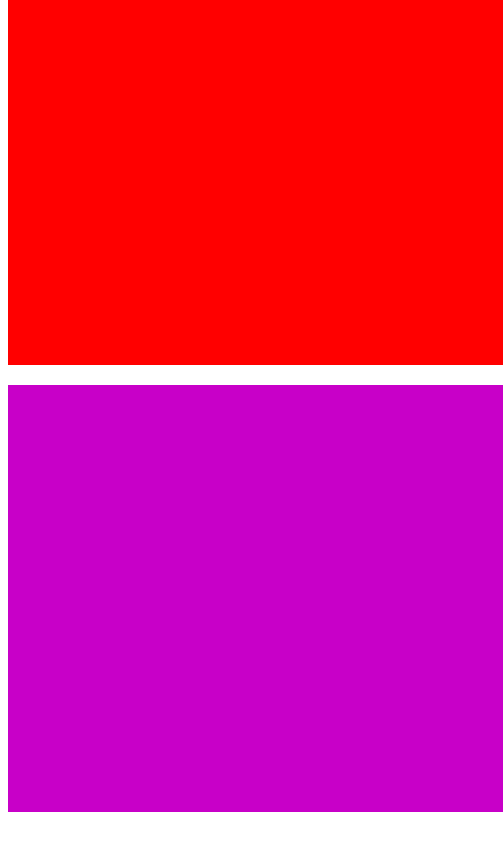
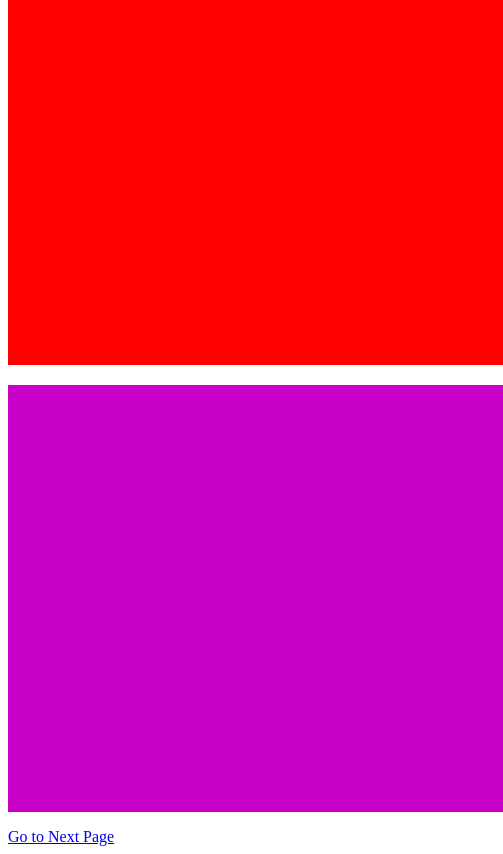
Before and after one commit to catsarecute600/catsarecute600.github.io, a plain HTML site: page about.html in a window 1280 px wide. Shown: the part 1076-1930 px from the top of the page, 0-503 px from the left. Before the commit the page ends 1904 px from the top, so only its background shows below. Drawn offline with Linux system fonts and the light colour scheme; a script that the page names is missing.

Commit message:
about.html

```diff
--- a/about.html
+++ b/about.html
@@ -67,6 +67,6 @@ src="https://pbs.twimg.com/profile_images/602729491916435458/hSu0UjMC.jpg">
     <li> Madison likes to sing.
     </li> </ol>
   </div>
-
+  <a href="content.html"> Go to Next Page</a>
   </body>
 </html>
```
